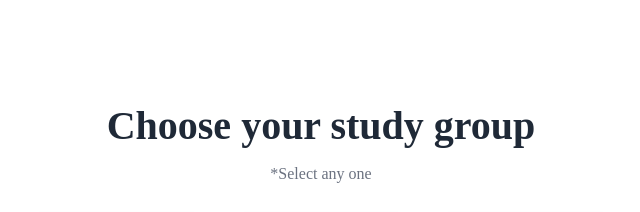
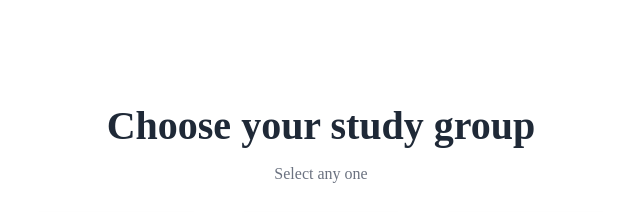
Before and after one commit to Agnibha007/LetsStudy, a plain HTML site: page html/classSelection.html in a window 1280 px wide. Shown: the top 212 px of the page, 319-959 px from the left. Drawn offline with Linux system fonts and the light colour scheme.

Commit message:
secondCommit

```diff
--- a/html/classSelection.html
+++ b/html/classSelection.html
@@ -16,7 +16,7 @@
 
     <div class="container">
         <h1 class="studyTitle">Choose your study group</h1>
-        <p class="subtitle">*Select any one</p>
+        <p class="subtitle">Select any one</p>
 
         <div class="grid">
           <button class="card">EAMCET</button>
```
